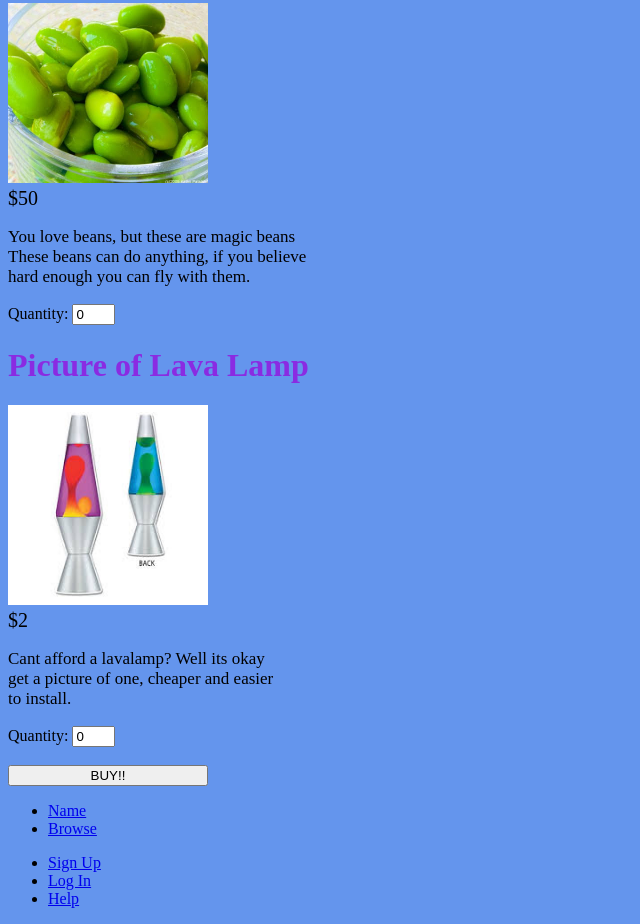
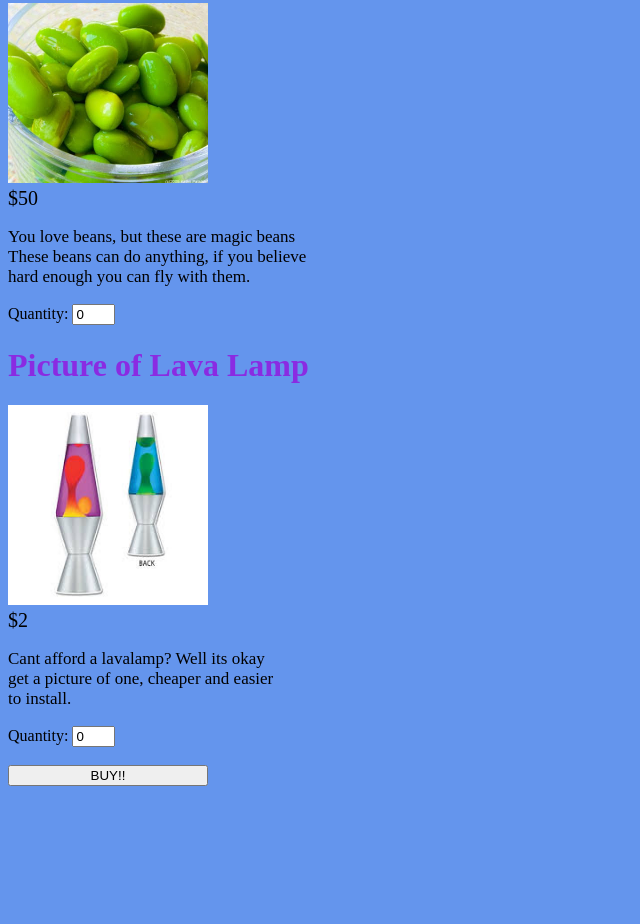
Before and after one commit to Mzema4818/eCommence, a plain HTML site: page index.html in a window 1280 px wide. Shown: the part 631-1555 px from the top of the page, without its empty margins (0-640 px from the left). After the commit the page ends 1425 px from the top, so only its background shows below. Drawn offline with Linux system fonts and the light colour scheme.

Commit message:
Update index.html

```diff
--- a/index.html
+++ b/index.html
@@ -151,19 +151,6 @@
             <button onclick = "buy()">
                 BUY!!
             </button>
-          <div class="nav">
-  <div class="container">
-    <ul class="pull-left">
-      <li><a href="name.html">Name</a></li>
-      <li><a href="browse.html">Browse</a></li>
-    </ul>
-    <ul class="pull-right">
-      <li><a href="signup.html">Sign Up</a></li>
-      <li><a href="login.html">Log In</a></li>
-      <li><a href="help.html">Help</a></li>
-    </ul>
-  </div>
-</div>
 
         </div>
 
```
